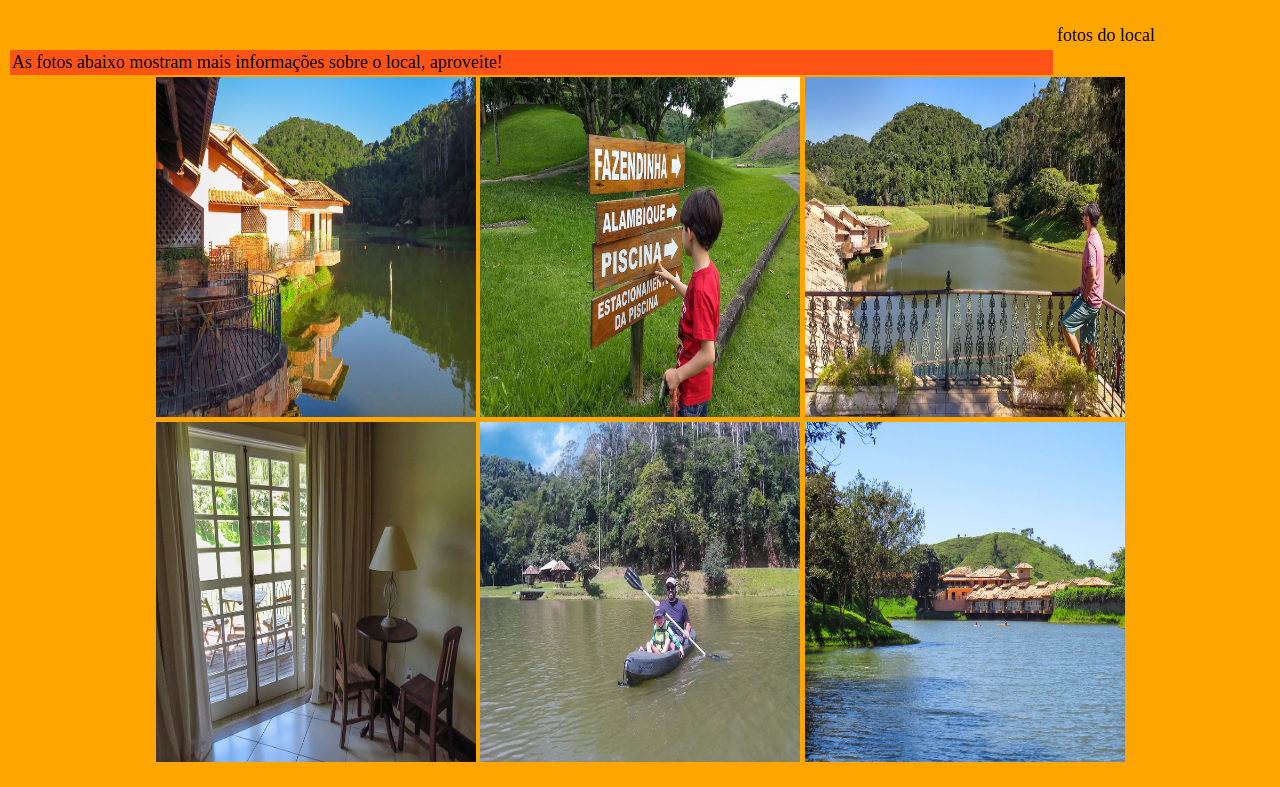
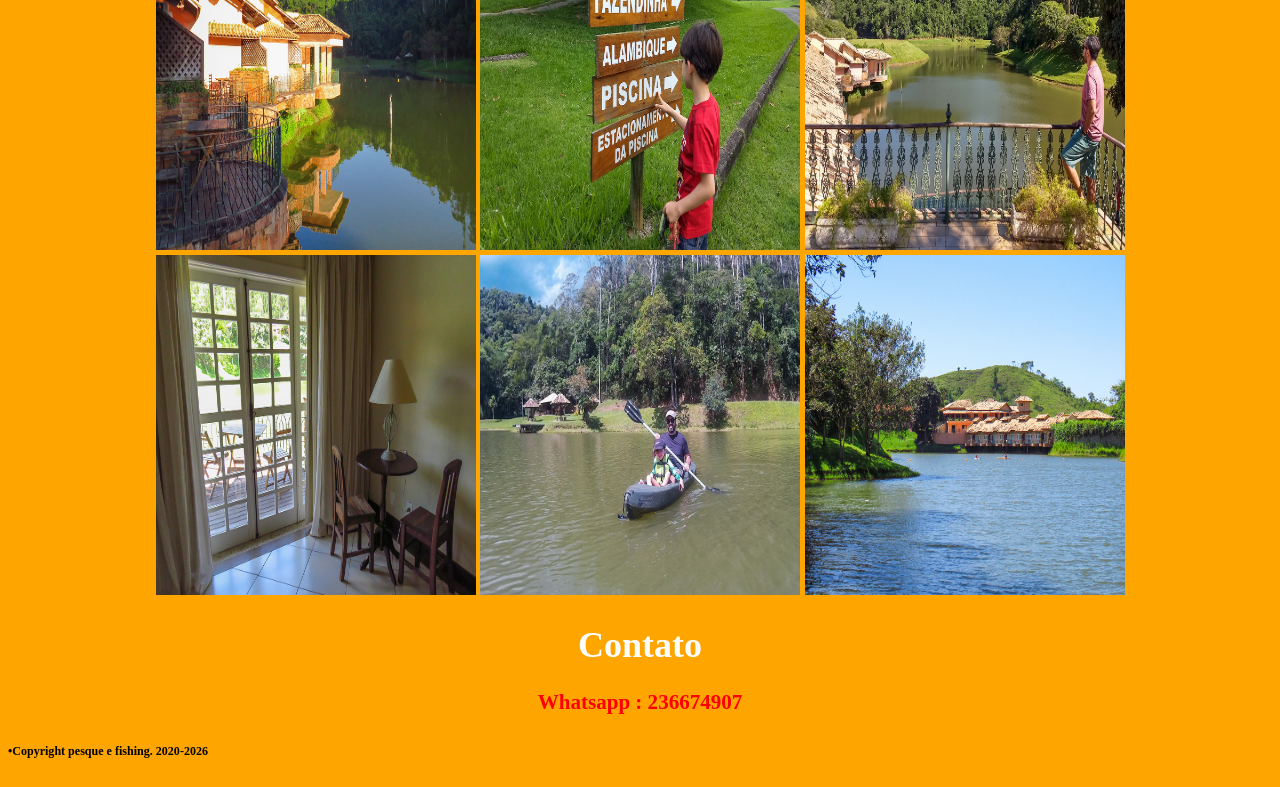
Before and after one commit to macabroseila/pesque-e-fishing, a plain HTML site: page index.html in a window 1280 px wide. Shown: the part 1163-1950 px from the top of the page. Drawn offline with Linux system fonts and the light colour scheme.

Commit message:
Update index.html

```diff
--- a/index.html
+++ b/index.html
@@ -1,6 +1,10 @@
 <!DOCTYPE html>
 <html lang="pt">
 <head>
+
+
+
+
     <img src="PngItem_3632425.png" width="300"
 height="130" border="0" alt="byebye" />
 
@@ -14,8 +18,15 @@ size="4">
 
 
            <style>
+               table {
+  border-collapse: collapse;
+}
+td, th {
+  border: 1px solid orange;
+}
+
             body {
-                background-color: orange;
+                background-color: orange; color :black
                 color: black;
                 font-size: 1.1em;
             }
@@ -67,6 +78,13 @@ scrollamount="10" width="100%">SUPER SITE</marquee>
 </head>
 
 <body>
+
+<div style="overflow:auto;width:50px;height:120px;background:#c37010;float:left;left:0;top:0;padding:3px;">
+<p>Left Frame.</p>
+</div>
+
+<div style="overflow:auto;width:500px;height:700px;background:#f26d00;float:left;left:200px;top:0;padding:3px;">
+
 
     <style>
         table{
@@ -134,7 +152,8 @@ height="340" border="0" alt="byebye" />
 width="100%">
 <tr>
 <td></td>
-<td>fotos do local</td>
+comprar pelo novo website : <p> <a href="https://www.quackit.com/html/codes/html_link_code.cfm">PESQUE E FISHING/BUY</a>.</p>
+<h1>fotos do local</h1>
 <tr>
 <td bgcolor="#ff5415">As fotos abaixo mostram mais informações sobre o local, aproveite!</td>
 </tr>
@@ -159,6 +178,13 @@ height="340" border="0" alt="byebye" />
 <img src="hotel-fazenda-ribeirao-rj.jpg" width="320"
 height="340" border="0" alt="byebye" />
 
+
+<h1>Contato</h1>
+<h3>Whatsapp : 236674907</h3>
+</div>
+
+<h6>•Copyright pesque e fishing.
+2020-2026 </h6>
 </font>
 </body>
 </html>
```
